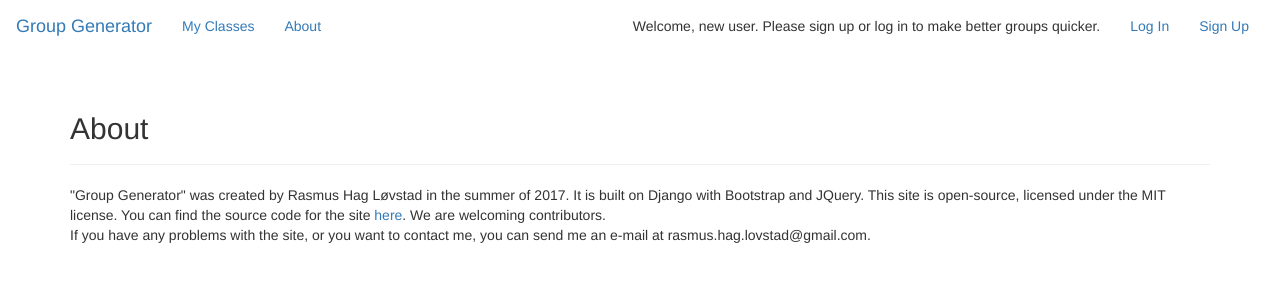
After one commit to Snailed/group-generator, a Django app: page /about/ in a window 1280 px wide. The commit adds this page. Shown: the top 300 px of the page. Run offline with Django 3.2, Linux system fonts and the light colour scheme; some libraries are stand-ins or nearby versions.

Commit message:
added an 'about' page

```diff
--- /dev/null
+++ b/gruppeapp/templates/gruppeapp/about.html
@@ -0,0 +1,20 @@
+{% extends "gruppeapp/base.html" %}
+{% load static %}
+
+{% block title %}About{% endblock %}
+
+{% block body %}
+<div class="container">
+    <div class="page-header">
+        <h2>About</h2>
+    </div>
+    "Group Generator" was created by Rasmus Hag Løvstad in the summer of 2017. It is built on Django with Bootstrap and JQuery.
+    This site is open-source, licensed under the MIT license. You can find the source code for the site <a href="https://github.com/Snailed/group-generator">here</a>. We are welcoming contributors.
+    <br>If you have any problems with the site, or you want to contact me, you can send me an e-mail at rasmus.hag.lovstad@gmail.com.
+</div>
+{% endblock %}
+
+
+{% block scripts %}
+
+{% endblock scripts %}
--- a/gruppeapp/templates/gruppeapp/base.html
+++ b/gruppeapp/templates/gruppeapp/base.html
@@ -6,7 +6,7 @@
         <meta name="viewport" content="width=device-width, initial-scale=1">
         <meta http-equiv="Content-type" content="text/html; charset=utf-8" />
 
-        <title>{% block title %} {% endblock %}</title>
+        <title>{% block title %} {% endblock %} - Group Generator</title>
         <link rel="stylesheet" href="{% static "gruppeapp/css/base.css" %}">
         {% block stylesheets %} {% endblock %}
         <!--Bootstrap CSS with style "Flatly" from Bootswatch.com -->
@@ -40,7 +40,7 @@
 
 
           <ul class="nav navbar-nav">
-            <li><a href="#">About</a></li>
+            <li><a href="{%url 'gruppeapp:about'%}">About</a></li>
           </ul>
 
           <!-- TODO: Replace placeholder and add hidability-->
--- a/gruppeapp/templates/gruppeapp/myclasses.html
+++ b/gruppeapp/templates/gruppeapp/myclasses.html
@@ -1,7 +1,7 @@
 {% extends "gruppeapp/base.html" %}
 {% load static %}
 {% load gruppeapp_extras %}
-{% block title %}Group Generator{% endblock %}
+{% block title %}My classes{% endblock %}
 
 {% block stylesheets%}
 <link rel="stylesheet" href="{% static "gruppeapp/css/myclasses.css" %}">
--- a/gruppeapp/templates/gruppeapp/viewgroup.html
+++ b/gruppeapp/templates/gruppeapp/viewgroup.html
@@ -1,7 +1,7 @@
 {% extends "gruppeapp/base.html" %}
 {% load static %}
 
-{% block title %}Group Generator{% endblock %}
+{% block title %}View group{% endblock %}
 
 {% block body %}
 <div class="container">
--- a/gruppeapp/urls.py
+++ b/gruppeapp/urls.py
@@ -17,6 +17,7 @@ urlpatterns = [
     url(r'^myclasses/deleteclass/$', views.DeleteClass.as_view(), name="deleteclass"),
     url(r'^myclasses/$', views.MyClassesView.as_view(), name="myclasses"),
     url(r'^(?P<selectedclassid>[0-9]{1,})$', views.makegroup, name='makegroupwithclassid'),
+    url(r'^about/$', views.About.as_view(), name="about"),
     url(r'^$', views.makegroup, name='makegroup'),
 
 ]
--- a/gruppeapp/views.py
+++ b/gruppeapp/views.py
@@ -75,7 +75,11 @@ class Creategroupfromclass(View):
         classid=request.POST["classid"]
         return redirect("gruppeapp:makegroupwithclassid", selectedclassid=classid)
 
-
+class About(View):
+    def get(self,request):
+        return render(request, "gruppeapp/about.html", {"loginform":LoginForm(None)})
+    def post(self, request):
+        raise Http404("Page not found")
 
 def viewgroup(request, linkhash):
     loginform = LoginForm(None)
```
